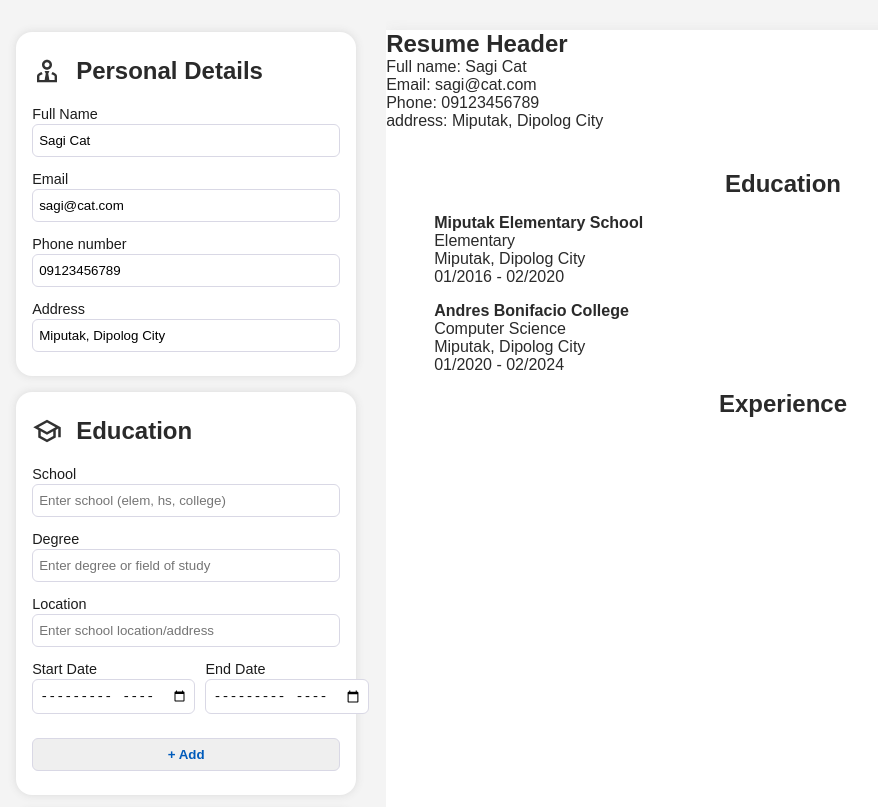
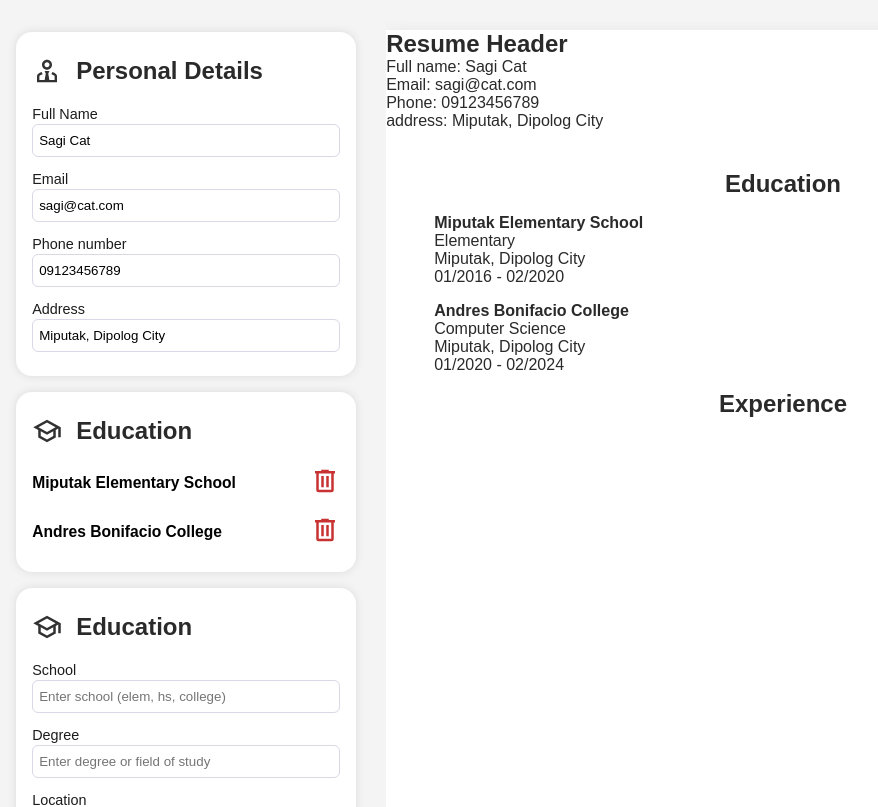
Before and after one commit to etanyosef/cv-application, a React (Vite) app: page / in a window 1280 px wide. Shown: the top 807 px of the page, without its empty margins (42-920 px from the left). Built offline with nearby package versions, Linux system fonts and the light colour scheme.

Commit message:
display education list on sidebar with delete

```diff
--- a/src/components/sidebar/Editor.jsx
+++ b/src/components/sidebar/Editor.jsx
@@ -7,15 +7,47 @@ export default function Editor({
     education,
     educationOnChange,
     addEducation,
+    deleteEducation,
     saveEducation,
     onChange
 }) {
+
+
+    const educations = education.map(educ => (
+        <div className="side-item" key={educ.id}>
+            <button>
+                <h3>{educ.school}</h3>
+            </button>
+            <button onClick={() => {
+                deleteEducation(educ.id)
+            }}>
+                <svg xmlns="http://www.w3.org/2000/svg" viewBox="0 0 24 24">
+                    <title>Delete</title>
+                    <path d="M9,3V4H4V6H5V19A2,2 0 0,0 7,21H17A2,2 0 0,0 19,19V6H20V4H15V3H9M7,6H17V19H7V6M9,8V17H11V8H9M13,8V17H15V8H13Z" />
+                </svg>
+            </button>
+        </div>
+    ))
+
     return (
         <section className="editor">
             <PersonalDetailsForm
                 data={personalDetails}
                 onChange={onChange}
             />
+            <div className="sidebar-section">
+                <div className="title">
+                    <span>
+                        <svg xmlns="http://www.w3.org/2000/svg" viewBox="0 0 24 24">
+                            <path d="M12 3L1 9L5 11.18V17.18L12 21L19 17.18V11.18L21 10.09V17H23V9L12 3M18.82 9L12 12.72L5.18 9L12 5.28L18.82 9M17 16L12 18.72L7 16V12.27L12 15L17 12.27V16Z" />
+                        </svg>
+                        <h2>Education</h2>
+                    </span>
+                </div>
+                <div className="container">
+                    {educations}
+                </div>
+            </div>
             <EducationForm
                 education={education}
                 educationOnChange={educationOnChange}
--- a/src/components/sidebar/Sidebar.jsx
+++ b/src/components/sidebar/Sidebar.jsx
@@ -6,6 +6,7 @@ export default function Sidebar({
     education,
     educationOnChange,
     addEducation,
+    deleteEducation,
     saveEducation,
     onChange
 }) {
@@ -17,6 +18,7 @@ export default function Sidebar({
                 education={education}
                 educationOnChange={educationOnChange}
                 saveEducation={saveEducation}
+                deleteEducation={deleteEducation}
                 onChange={onChange}
             />
         </div>
```
